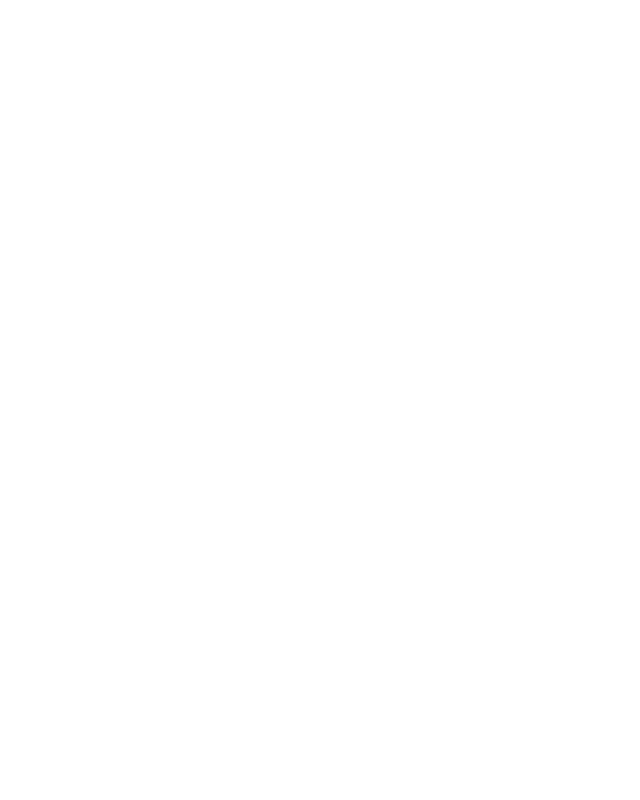
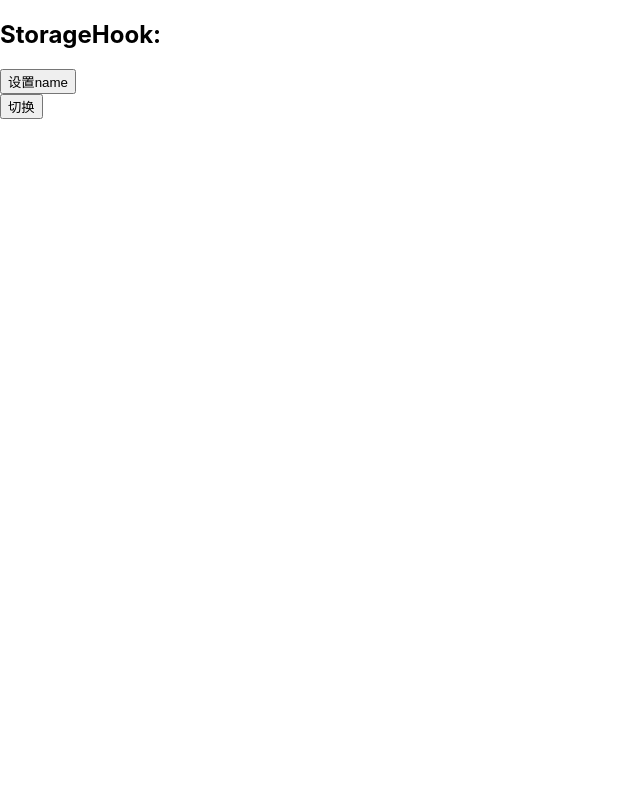
Before and after one commit to SmileYang966/React-study-demo, a React (Create React App) app: page / in a window 1280 px wide. Shown: the top 800 px of the page, without its empty margins (0-640 px from the left). Built offline with nearby package versions, Linux system fonts and the light colour scheme.

Commit message:
1.改变自定义hook的位置 2.完成本地存储相关的自定义hook

```diff
--- a/src/source/21-hooks/11-自定义Hook/02-自定义hook练习-context共享.js
+++ b/src/source/21-hooks/11-自定义Hook/02-自定义hook练习-context共享.js
@@ -1,6 +1,6 @@
 import React, { useContext } from 'react'
 // 创建共享的useUserContext，从外部文件导入
-import useUserContext from './User-hook'
+import useUserContext from './customHooks/User-hook'
 
 export default function CustomHookContextShare() {
 
--- a/src/source/21-hooks/11-自定义Hook/03-自定义hook练习-获取滚动位置.js
+++ b/src/source/21-hooks/11-自定义Hook/03-自定义hook练习-获取滚动位置.js
@@ -1,5 +1,5 @@
 import React, { useEffect } from 'react'
-import usePositionHook from './Position-hook';
+import usePositionHook from './customHooks/Position-hook';
 
 export default function CustomHookScrollPosition() {
 
--- /dev/null
+++ b/src/source/21-hooks/11-自定义Hook/customHooks/LocalStorage-hook.js
@@ -0,0 +1,16 @@
+import React, { useState, useEffect } from 'react'
+
+function useLocalStorageHook(key) {
+  const [name, setName] = useState(()=>{
+    const name = window.localStorage.getItem(key);
+    return name;
+  })
+
+  useEffect(()=>{
+    window.localStorage.setItem(key,name)
+  },[name])
+
+  return [name,setName];
+}
+
+export default useLocalStorageHook;
--- a/src/source/21-hooks/11-自定义Hook/User-hook.js
+++ b/src/source/21-hooks/11-自定义Hook/customHooks/User-hook.js
@@ -1,5 +1,5 @@
 import { useContext } from "react";
-import { UserContext, TokenContext } from "../index";
+import { UserContext, TokenContext } from "../../index";
 
 function useUserContext(){
   const userCtx = useContext(UserContext);
--- a/src/source/21-hooks/index.js
+++ b/src/source/21-hooks/index.js
@@ -19,6 +19,7 @@
 import CustomLifeHookDemo01 from './11-自定义Hook/01-认识自定义hook'
 import CustomHookContextShare from './11-自定义Hook/02-自定义hook练习-context共享'
 import CustomHookScrollPosition from './11-自定义Hook/03-自定义hook练习-获取滚动位置'
+import CustomLocalStorageHook from './11-自定义Hook/04-自定义hook练习-localstorage存储'
 
 // 创建两个context，准备去共享数据
 const UserContext = createContext();
@@ -77,7 +78,9 @@
         </UserContext.Provider>
         */
 
-        <CustomHookScrollPosition/>
+        // <CustomHookScrollPosition/>
+
+        <CustomLocalStorageHook/>
       )
     }
     <button onClick={()=>{
```
Also changed, not shown: src/source/21-hooks/11-自定义Hook/customHooks/Position-hook.js (renamed from src/source/21-hooks/11-自定义Hook/Position-hook.js).
